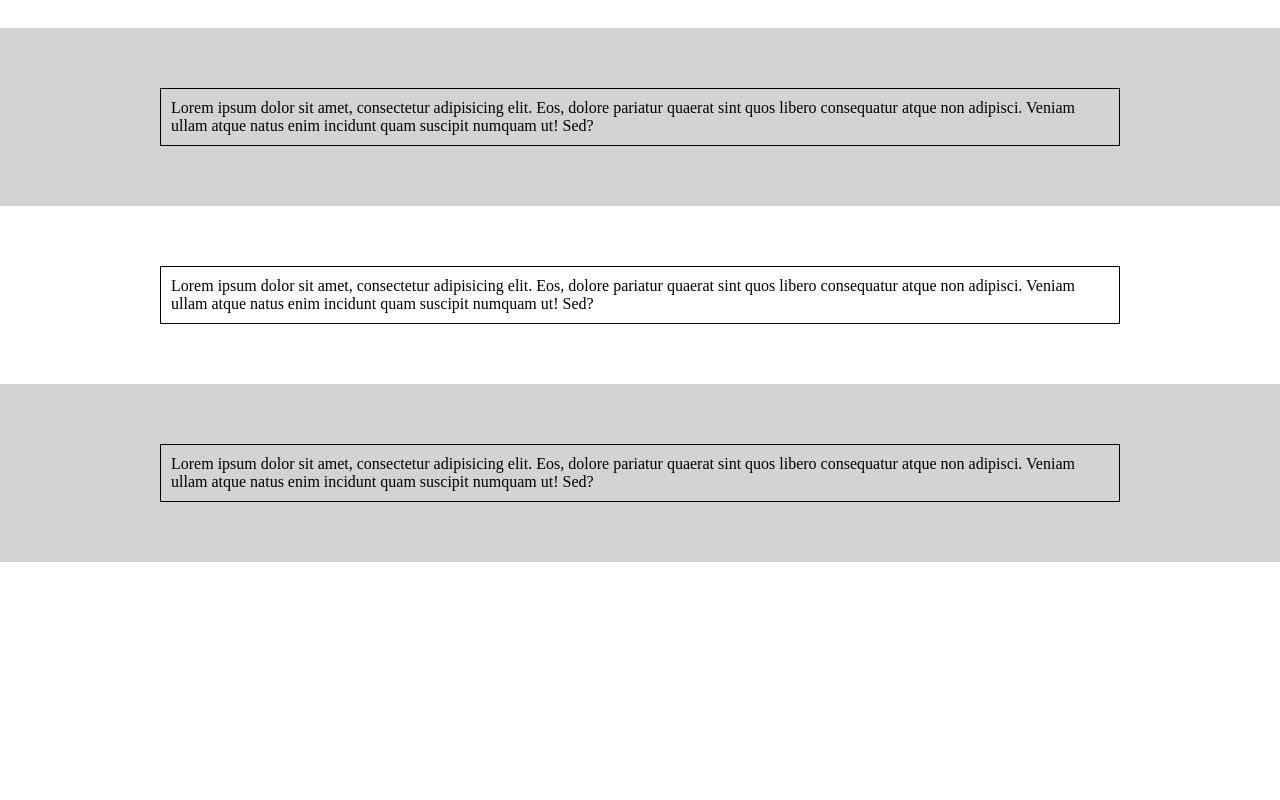
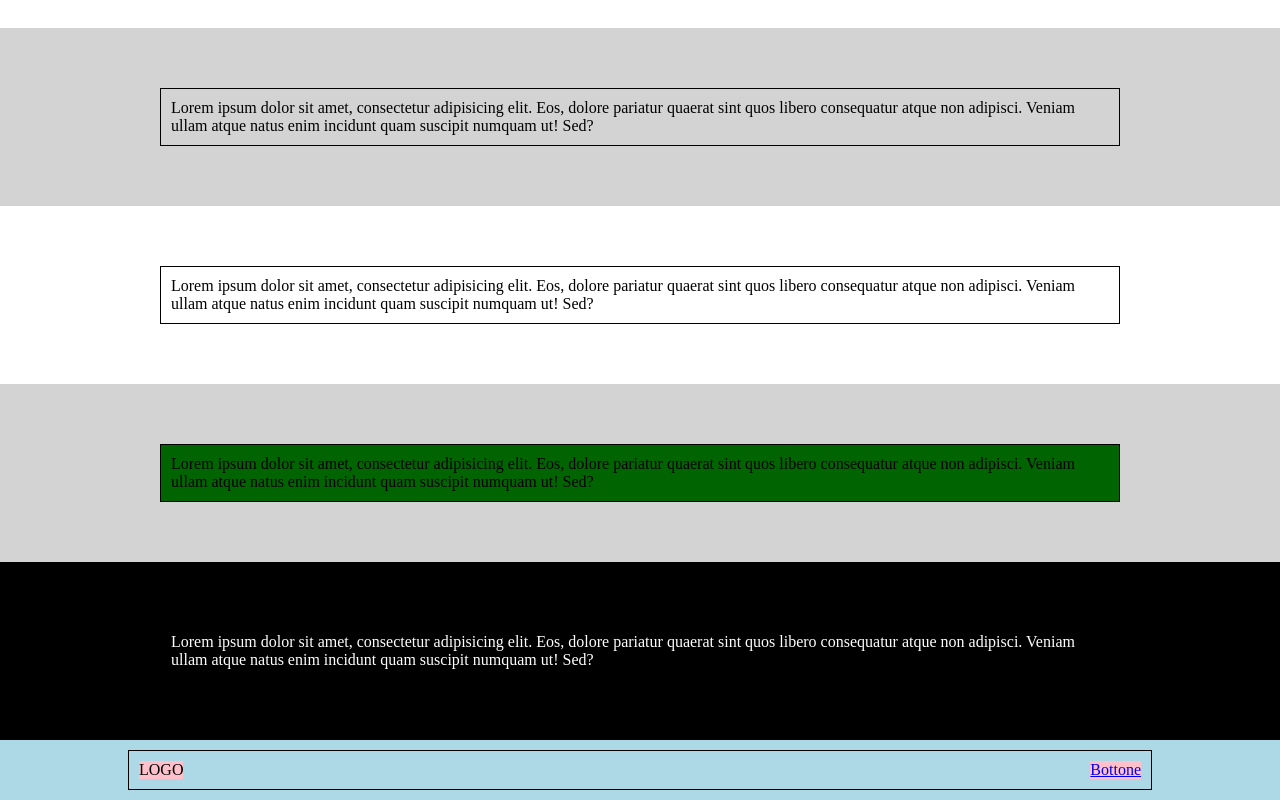
Before and after one commit to Francesco-Leoni-Pro/htmlcss-struttura-discord, a plain HTML site: page index.html in a window 1280 px wide. Shown: the part 388-1188 px from the top of the page. Before the commit the page ends 950 px from the top, so only its background shows below. Drawn offline with Linux system fonts and the light colour scheme.

Commit message:
feat: aggiunta footer e ultima sezione main

```diff
--- a/css/style.css
+++ b/css/style.css
@@ -78,3 +78,30 @@ main .container {
     width: 100%;
     padding: 40px;
 }
+.bg-darkgreen {
+    background-color: darkgreen;
+}
+.bg-black {
+    background-color: black;
+    color: white;
+    width: 100%;
+    padding: 40px;
+}
+
+.footer {
+    background-color: lightblue;
+    padding: 10px 0;
+    text-align: center;
+}
+
+.footer-inner {
+    display: flex;
+    justify-content: space-between;
+    width: 100%;
+    max-width: 1200px;
+    background: pink;
+}
+
+.footer-spacer {
+  flex-grow: 1;
+  background: lightblue;}
--- a/index.html
+++ b/index.html
@@ -47,14 +47,24 @@
         </div>
         </section>
         <section class="bg-lightgray">
+        <div class="container bg-darkgreen">
+            <div>Lorem ipsum dolor sit amet, consectetur adipisicing elit. Eos, dolore pariatur quaerat sint quos libero consequatur atque non adipisci. Veniam ullam atque natus enim incidunt quam suscipit numquam ut! Sed?</div>
+        </div>
+        </section>
+        </section>
+        <section class="bg-black">
         <div class="container">
             <p>Lorem ipsum dolor sit amet, consectetur adipisicing elit. Eos, dolore pariatur quaerat sint quos libero consequatur atque non adipisci. Veniam ullam atque natus enim incidunt quam suscipit numquam ut! Sed?</p>
         </div>
         </section>
     </main>
-
-    <footer>
-
+    <footer class="footer">
+        <div class="container">
+            <div class="footer-inner">
+            <div>LOGO</div>
+            <div class="footer-spacer"></div>
+        <a class="nav-link" href="#">Bottone</a>
+        </div>
     </footer>
 
 </body>
```
